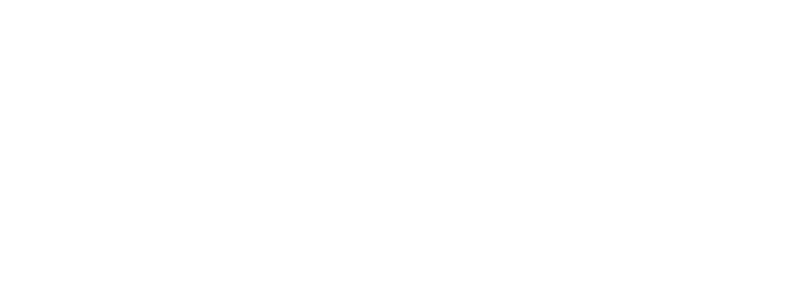
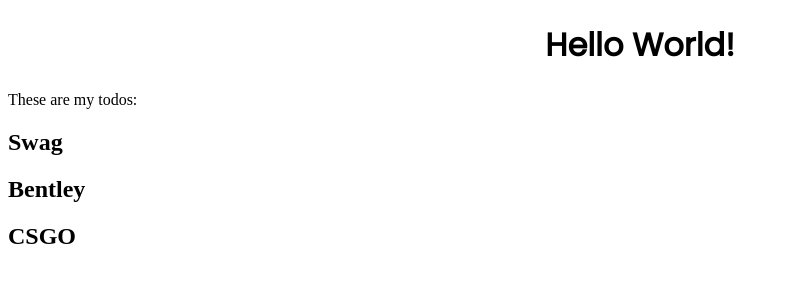
Before and after one commit to dgarls/my-first-react, a React (Create React App) app: page / in a window 1280 px wide. Shown: the top 300 px of the page, without its empty margins (0-789 px from the left). Built offline with nearby package versions, Linux system fonts and the light colour scheme.

Commit message:
modified:   public/index.html 	modified:   src/App.css 	modified:   src/App.js 	new file:   src/index.js

```diff
--- a/public/index.html
+++ b/public/index.html
@@ -10,11 +10,8 @@
       content="Web site created using create-react-app"
     />
     <link rel="apple-touch-icon" href="%PUBLIC_URL%/logo192.png" />
-    <!--
-      manifest.json provides metadata used when your web app is installed on a
-      user's mobile device or desktop. See https://developers.google.com/web/fundamentals/web-app-manifest/
-    -->
     <link rel="manifest" href="%PUBLIC_URL%/manifest.json" />
+    <link rel="preconnect" href="https://fonts.googleapis.com">
     <!--
       Notice the use of %PUBLIC_URL% in the tags above.
       It will be replaced with the URL of the `public` folder during the build.
--- /dev/null
+++ b/src/App.css
@@ -0,0 +1,7 @@
+@import url('https://fonts.googleapis.com/css2?family=Poppins&display=swap');
+
+h1{
+    text-align: center;
+    font-family: 'Poppins', sans-serif;
+
+}
--- a/src/App.js
+++ b/src/App.js
@@ -1,15 +1,24 @@
 import React from 'react';
-import ReactDOM from "react-dom/client";
+import './App.css';
 
-function myFirstComponent(){
+const todoItems = ['Swag', 'Bentley', 'CSGO']
+
+function printTodoList(items){
+    return items.map((item) => <h2>{item}</h2>)
+}
+
+function App(){
     return (
         <>
             <h1>
                 Hello World!
             </h1>
+            <div>
+                These are my todos:
+                {printTodoList(todoItems)}
+            </div>
         </>
     )
 }
 
-const root = ReactDOM.createRoot(document.getElementById('root'));
-root.render(<myFirstComponent />)
+export default App
--- /dev/null
+++ b/src/index.js
@@ -0,0 +1,6 @@
+import React from 'react';
+import ReactDOM from 'react-dom/client';
+import App from './App';
+
+const root = ReactDOM.createRoot(document.getElementById('root'));
+root.render(<App />);
```
